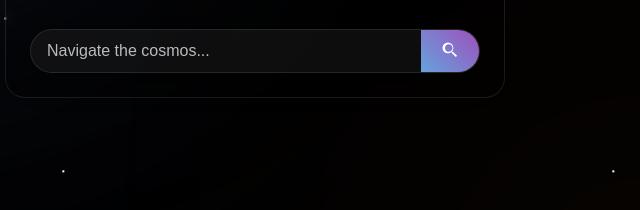
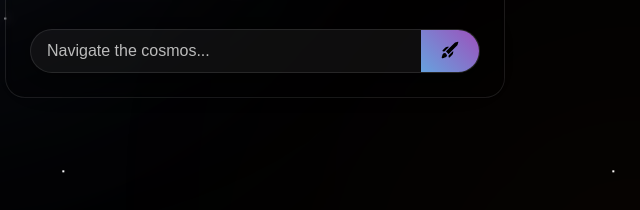
Before and after one commit to Arkm20/browser, a plain HTML site: page index.html in a window 1280 px wide. Shown: the part 442-652 px from the top of the page, 385-1025 px from the left. Drawn offline with Linux system fonts and the light colour scheme.

Commit message:
Update index.html

```diff
--- a/index.html
+++ b/index.html
@@ -303,10 +303,30 @@
     <form class="search-form" onsubmit="handleSearch(event)">
       <input type="text" id="input" placeholder="Navigate the cosmos..." autocomplete="off" />
       <button type="submit" aria-label="Launch">
-        <svg viewBox="0 0 24 24"><path d="M15.5 14h-.79l-.28-.27A6.471 6.471 0 0 0 16 9.5 6.5 6.5 0 1 0 9.5 16c1.61 0 3.09-.59 4.23-1.57l.27.28v.79l5 4.99L20.49 19l-4.99-5zm-6 0C8.01 14 6 11.99 6 9.5S8.01 5 10.5 5 15 7.01 15 9.5 12.99 14 10.5 14z"/></svg>
+        <svg id="Space Rocket Flying" width="24" height="24" viewBox="0 0 24 24" xmlns="http://www.w3.org/2000/svg">
+    <rect width="24" height="24" fill="none" opacity="0"/>
+    <g transform="matrix(0.83 0 0 0.83 12 12)">
+      <g>
+        <g style="" >
+<g transform="matrix(1 0 0 1 1.33 6.28)" >
+<path style="stroke: none; stroke-width: 1; stroke-dasharray: none; stroke-linecap: butt; stroke-dashoffset: 0; stroke-linejoin: miter; stroke-miterlimit: 4; fill: rgb(0,0,0); fill-rule: nonzero; opacity: 1;" transform=" translate(-13.33, -18.28)" d="M 11 19 C 10.809407569368096 19.199195942164113 10.566965771497662 19.34119756663108 10.3 19.41 C 10.196215886072133 19.441540638043417 10.121382906191085 19.53212792947837 10.110000000000001 19.64 L 9.9 21.7 C 9.84354195120435 22.165805492822482 10.088770006767419 22.616144836710884 10.510680178953338 22.821459412480504 C 10.932590351139257 23.02677398825012 11.438289670833246 22.941859195957402 11.77 22.61 L 14.629999999999999 19.75 C 15.370158973279754 18.994311229092705 15.960555399419269 18.105323506974585 16.369999999999997 17.13 C 16.630488733113996 16.076525273126617 16.76145657716813 14.995201022218115 16.759999999999998 13.910000000000002 C 16.764146254892523 13.801420153620313 16.7003335359354 13.701712780249808 16.599999999999998 13.659999999999998 C 16.498874786427617 13.616170344957652 16.381443962554734 13.635742148936465 16.299999999999997 13.709999999999999 Z" stroke-linecap="round" />
+</g>
+<g transform="matrix(1 0 0 1 -6.28 -1.34)" >
+<path style="stroke: none; stroke-width: 1; stroke-dasharray: none; stroke-linecap: butt; stroke-dashoffset: 0; stroke-linejoin: miter; stroke-miterlimit: 4; fill: rgb(0,0,0); fill-rule: nonzero; opacity: 1;" transform=" translate(-5.72, -10.66)" d="M 5 13 C 5 13 7.52 10.46 10.3 7.68 C 10.375032259031814 7.602973627312725 10.394906091559642 7.487705398651318 10.350000000000001 7.39 C 10.31076887509188 7.287615318555161 10.209402985524369 7.222741149231954 10.100000000000001 7.2299999999999995 C 8.988857181901203 7.214883263604519 7.880205204275035 7.339186667156547 6.799999999999996 7.600000000000004 C 5.842195225015241 8.0179680514796 4.973231826906527 8.61538038767934 4.239999999999997 9.360000000000003 L 1.39 12.21 C 1.0735498914513792 12.524669604705378 0.9785772990465238 12.999348903303728 1.1495969812555393 13.411550188628022 C 1.3206166634645549 13.823751473952315 1.7237327328634746 14.091776966057608 2.17 14.09 L 4.41 13.82 C 4.512543893185512 13.808946139843021 4.598859306740087 13.738324437843824 4.63 13.64 C 4.700988242225715 13.400409460145466 4.827792157328171 13.181072958346624 5 13 Z" stroke-linecap="round" />
+</g>
+<g transform="matrix(1 0 0 1 -8.19 8.11)" >
+<path style="stroke: none; stroke-width: 1; stroke-dasharray: none; stroke-linecap: butt; stroke-dashoffset: 0; stroke-linejoin: miter; stroke-miterlimit: 4; fill: rgb(0,0,0); fill-rule: nonzero; opacity: 1;" transform=" translate(-3.81, -20.11)" d="M 5.62 16.85 C 4.72 15.950000000000001 3.35 16.1 2.21 17.23 C 1.41 18 0.59 20.62 0 22.65 C -0.08614590176304039 23.00756239755743 0.015596458005847191 23.384385952257013 0.27000000000000013 23.65 C 0.5374511525251731 23.90112924968888 0.9124981281218356 24.002391933099975 1.27 23.919999999999998 C 3.27 23.36 5.869999999999999 22.529999999999998 6.67 21.729999999999997 C 7.81 20.599999999999998 7.96 19.229999999999997 7.05 18.33 Z" stroke-linecap="round" />
+</g>
+<g transform="matrix(1 0 0 1 3.14 -3.13)" >
+<path style="stroke: none; stroke-width: 1; stroke-dasharray: none; stroke-linecap: butt; stroke-dashoffset: 0; stroke-linejoin: miter; stroke-miterlimit: 4; fill: rgb(0,0,0); fill-rule: nonzero; opacity: 1;" transform=" translate(-15.14, -8.87)" d="M 23.36 0 C 22.03 0.27 19.36 0.9 18.509999999999998 1.73 L 6.35 13.93 C 6.250892850682708 14.037280692234166 6.250892850682708 14.202719307765834 6.35 14.31 L 9.709999999999999 17.66 C 9.757381117769473 17.71212855945152 9.824556000741188 17.741848282792 9.895 17.741848282792 C 9.96544399925881 17.741848282792 10.032618882230524 17.71212855945152 10.079999999999998 17.66 L 22.26 5.49 C 23.09 4.65 23.72 2 24 0.63 C 24.03223243144137 0.4580762635341492 23.975867548231935 0.2814662961445847 23.85 0.1600000000000001 C 23.725348904765596 0.02548294501529283 23.540014806734593 -0.035034311484625685 23.36 0 Z" stroke-linecap="round" />
+</g>
+      </g>
+    </g>
+  </svg>
       </button>
     </form>
   </div>
+
 
   <script>
     // ─── Current Time Display ───
```
